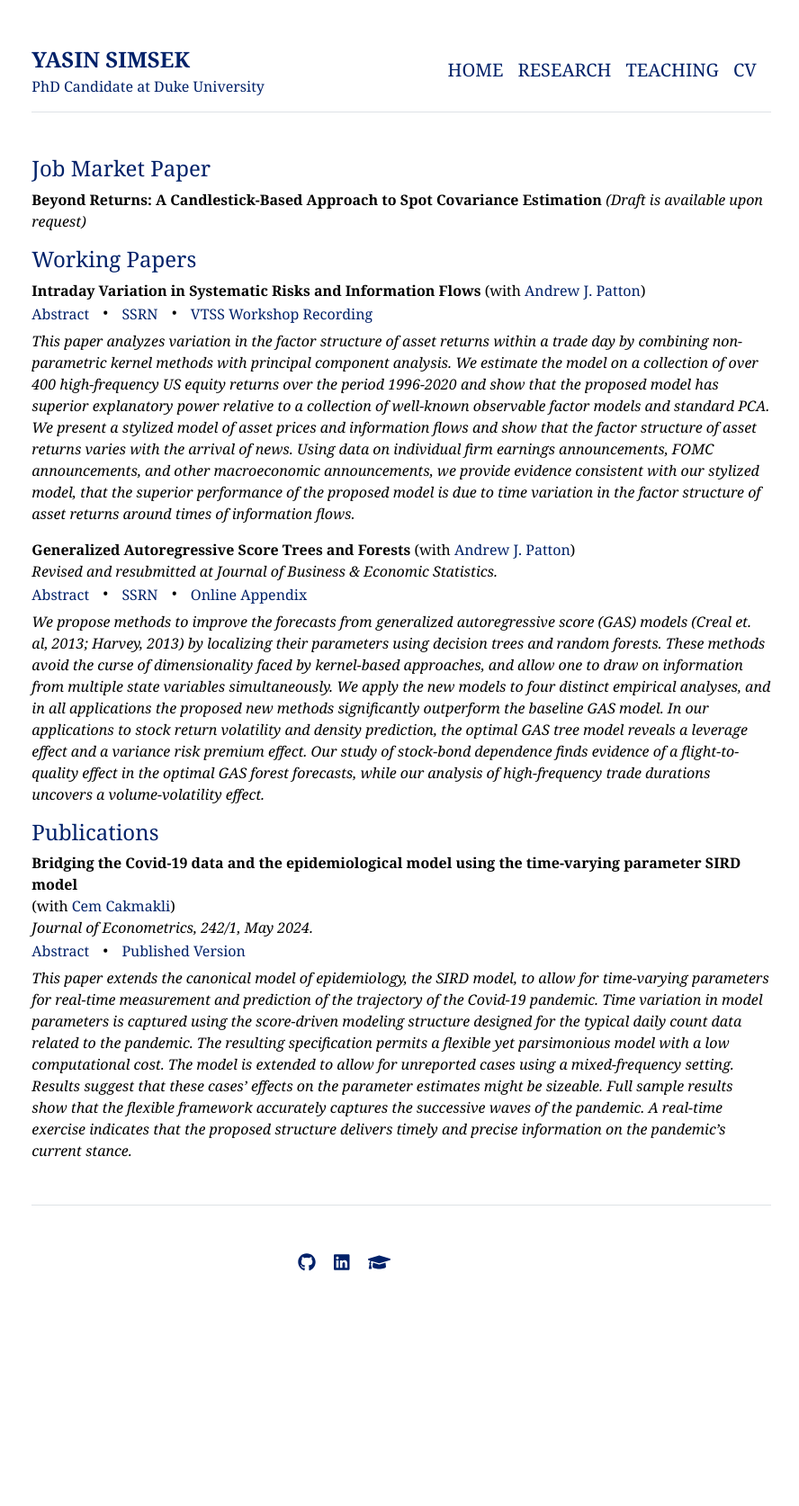
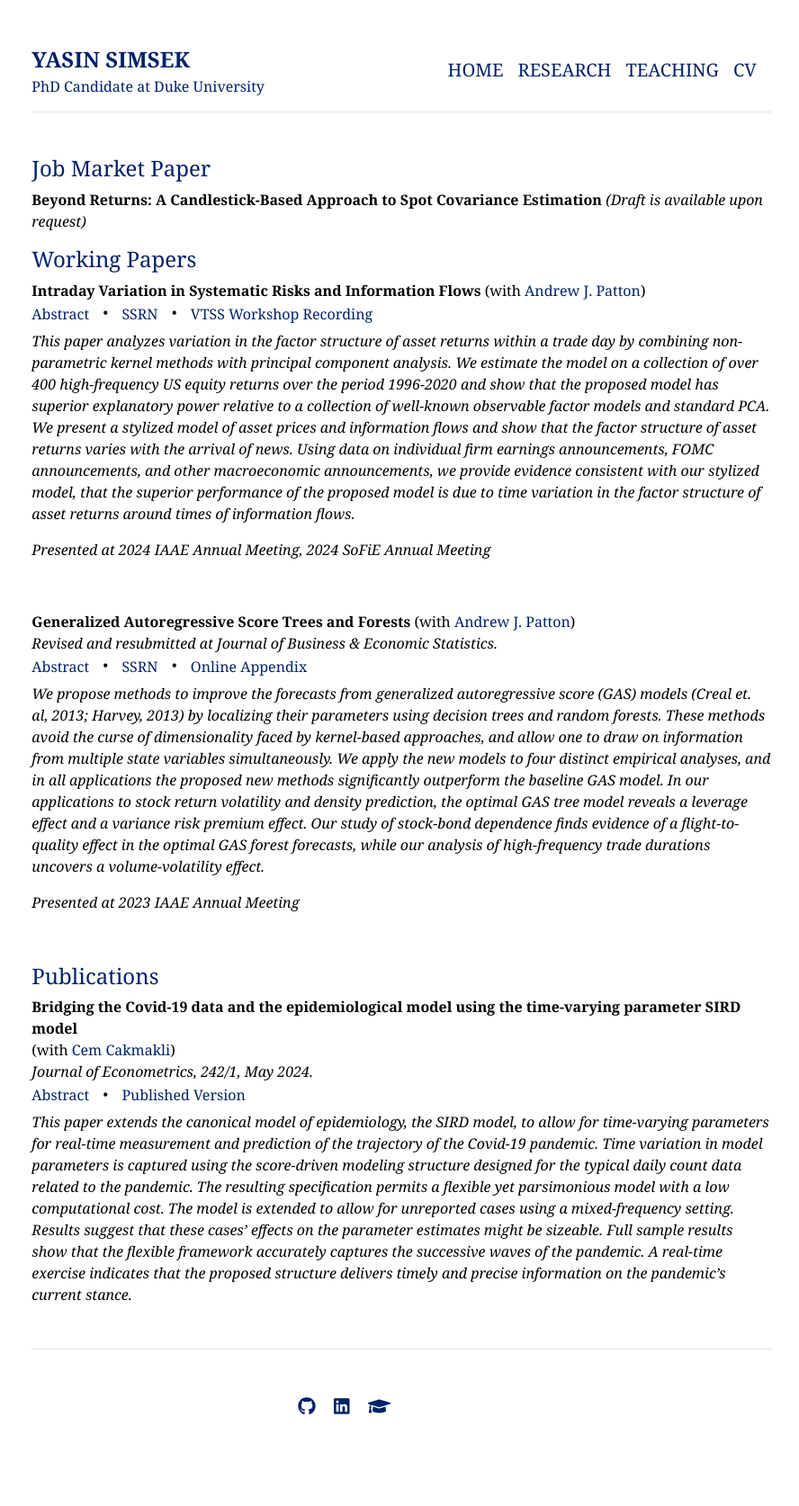
Before and after one commit to yasin-simsek/yasin-simsek.github.io, a Jekyll site: the page built from research.md, in a window 1280 px wide. Shown: the whole page at 90% size, without its empty margins (194-1082 px from the left). Built offline with Jekyll 4.4.1, drawn with Linux system fonts in a browser that asks for light colours; before the commit the page ends 1514 px from its top, so only the background shows below that.

Commit message:
conference info adde research page

```diff
--- a/research.md
+++ b/research.md
@@ -66,12 +66,21 @@ title: "Research"
 <span class="abstract-content"> *This paper analyzes variation in the factor structure of asset returns within a trade day by combining non-parametric kernel methods with principal component analysis. We estimate the model on a collection of over 400 high-frequency US equity returns over the period 1996-2020 and show that the proposed model has superior explanatory power relative to a collection of well-known observable factor models and standard PCA. We present a stylized model of asset prices and information flows and show that the factor structure of asset returns varies with the arrival of news. Using data on individual firm earnings announcements, FOMC announcements, and other macroeconomic announcements, we provide evidence consistent with our stylized model, that the superior performance of the proposed model is due to time variation in the factor structure of asset returns around times of information flows.*</span>
 <br>
 
+*Presented at 2024 IAAE Annual Meeting, 2024 SoFiE Annual Meeting*
+
+<br>
+
 **Generalized Autoregressive Score Trees and Forests**
 (with <a href="https://public.econ.duke.edu/~ap172/" class="no-underline">Andrew J. Patton</a>)
 <br>
 *Revised and resubmitted at Journal of Business & Economic Statistics.*
 <br>
 <span class="abstract-toggle" onclick="toggleAbstract(this)">Abstract</span> <span class="middot">&middot;</span> <a href="https://papers.ssrn.com/sol3/papers.cfm?abstract_id=4459756" class="no-underline">SSRN</a> <span class="middot">&middot;</span> <a href="assets/documents/Patton_Simsek_GAS_tree_APPENDIX.pdf" class="no-underline">Online Appendix</a> <span class="abstract-content">  *We propose methods to improve the forecasts from generalized autoregressive score (GAS) models (Creal et. al, 2013; Harvey, 2013) by localizing their parameters using decision trees and random forests. These methods avoid the curse of dimensionality faced by kernel-based approaches, and allow one to draw on information from multiple state variables simultaneously. We apply the new models to four distinct empirical analyses, and in all applications the proposed new methods significantly outperform the baseline GAS model. In our applications to stock return volatility and density prediction, the optimal GAS tree model reveals a leverage effect and a variance risk premium effect. Our study of stock-bond dependence finds evidence of a flight-to-quality effect in the optimal GAS forest forecasts, while our analysis of high-frequency trade durations uncovers a volume-volatility effect.*</span>
+<br>
+
+*Presented at 2023 IAAE Annual Meeting*
+
+<br>
 
 #### <span style="color: #012169;">Publications</span>
 **Bridging the Covid-19 data and the epidemiological model using the time-varying parameter SIRD model**
```
